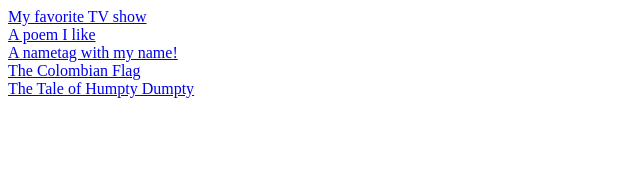
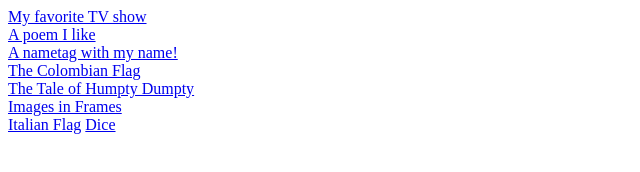
Before and after one commit to 17kikak/nha-assignments, a plain HTML site: page index.html in a window 1280 px wide. Shown: the whole page, without its empty margins (0-640 px from the left). Drawn offline with Linux system fonts and the light colour scheme.

Commit message:
Added more links to pages
Frames, Italy, Dice

```diff
--- a/index.html
+++ b/index.html
@@ -9,3 +9,7 @@
 <br>
 <a href="storybook1.html">The Tale of Humpty Dumpty</a>
 <br>
+<a href="frames.html">Images in Frames</a>
+<br>
+<a href="italy.html">Italian Flag</a>
+<a href="dice.html">Dice</a>
```
